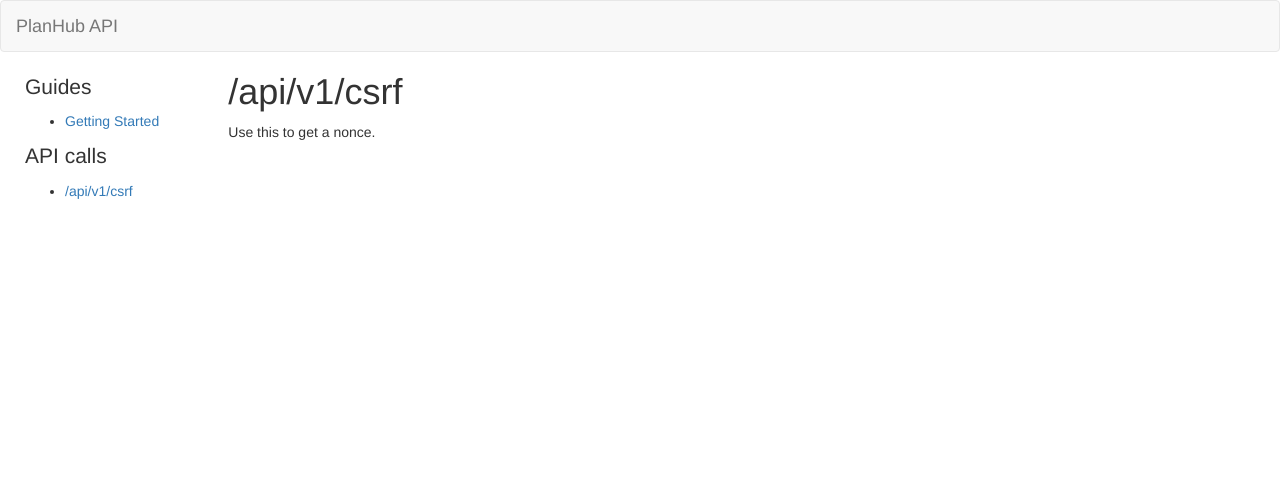
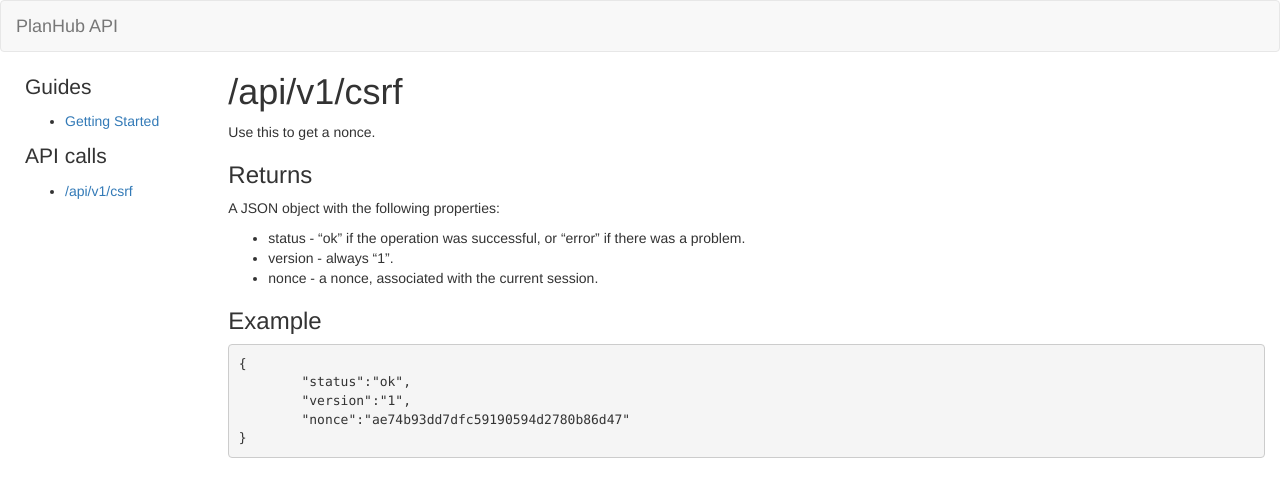
Before and after one commit to MyHomeworkSpace/Help, a Jekyll site: the page built from api/v1/csrf.md, in a window 1280 px wide. Shown: the top 497 px of the page. Built offline with Jekyll 4.4.1, drawn with Linux system fonts in a browser that asks for light colours; nearby versions of some CDN libraries.

Commit message:
Document CSRF

````diff
--- a/api/v1/csrf.md
+++ b/api/v1/csrf.md
@@ -5,3 +5,18 @@
 ---
 
 Use this to get a nonce.
+
+### Returns
+A JSON object with the following properties:
+* status - "ok" if the operation was successful, or "error" if there was a problem.
+* version - always "1".
+* nonce - a nonce, associated with the current session.
+
+### Example
+```
+{
+	"status":"ok",
+	"version":"1",
+	"nonce":"ae74b93dd7dfc59190594d2780b86d47"
+}
+```
````
